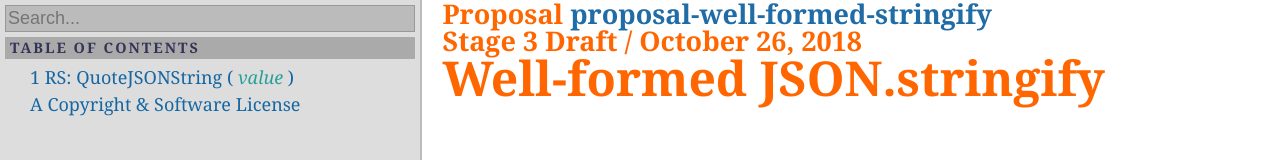
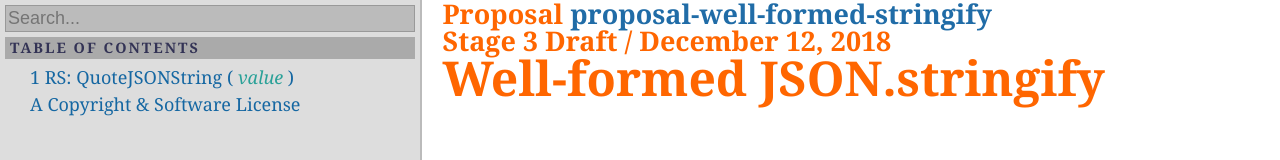
Before and after one commit to tc39/proposal-well-formed-stringify, a website: page docs/index.html in a window 1280 px wide. Shown: the top 160 px of the page. Drawn offline with nearby package versions, Linux system fonts and the light colour scheme.

Commit message:
Generated content @ 46253d72151d6fe9cc3325f2630f844e36e72289 [skip ci]

```diff
--- a/docs/index.html
+++ b/docs/index.html
@@ -1803,7 +1803,7 @@ li.menu-search-result-term:before {
     display: none;
   }
 }
-</style></head><body><div id="menu-toggle">☰</div><div id="menu-spacer"></div><div id="menu"><div id="menu-search"><input type="text" id="menu-search-box" placeholder="Search..."><div id="menu-search-results" class="inactive"></div></div><div id="menu-pins"><div class="menu-pane-header">Pins</div><ul id="menu-pins-list"></ul></div><div class="menu-pane-header">Table of Contents</div><div id="menu-toc"><ol class="toc"><li><span class="item-toggle-none"></span><a href="#sec-quotejsonstring" title="Runtime Semantics: QuoteJSONString ( value )"><span class="secnum">1</span> RS: QuoteJSONString ( <var>value</var> )</a></li><li><span class="item-toggle-none"></span><a href="#sec-copyright-and-software-license" title="Copyright &amp; Software License"><span class="secnum">A</span> Copyright &amp; Software License</a></li></ol></div></div><div id="spec-container"><h1 class="shortname first">Proposal  <a href="https://github.com/gibson042/ecma262-proposal-well-formed-stringify">proposal-well-formed-stringify</a></h1><h1 class="version">Stage 3 Draft / October 26, 2018</h1><h1 class="title">Well-formed JSON.stringify</h1>
+</style></head><body><div id="menu-toggle">☰</div><div id="menu-spacer"></div><div id="menu"><div id="menu-search"><input type="text" id="menu-search-box" placeholder="Search..."><div id="menu-search-results" class="inactive"></div></div><div id="menu-pins"><div class="menu-pane-header">Pins</div><ul id="menu-pins-list"></ul></div><div class="menu-pane-header">Table of Contents</div><div id="menu-toc"><ol class="toc"><li><span class="item-toggle-none"></span><a href="#sec-quotejsonstring" title="Runtime Semantics: QuoteJSONString ( value )"><span class="secnum">1</span> RS: QuoteJSONString ( <var>value</var> )</a></li><li><span class="item-toggle-none"></span><a href="#sec-copyright-and-software-license" title="Copyright &amp; Software License"><span class="secnum">A</span> Copyright &amp; Software License</a></li></ol></div></div><div id="spec-container"><h1 class="shortname first">Proposal  <a href="https://github.com/gibson042/ecma262-proposal-well-formed-stringify">proposal-well-formed-stringify</a></h1><h1 class="version">Stage 3 Draft / December 12, 2018</h1><h1 class="title">Well-formed JSON.stringify</h1>
 <emu-biblio href="./missing-productions.json"></emu-biblio>
 
 
```
